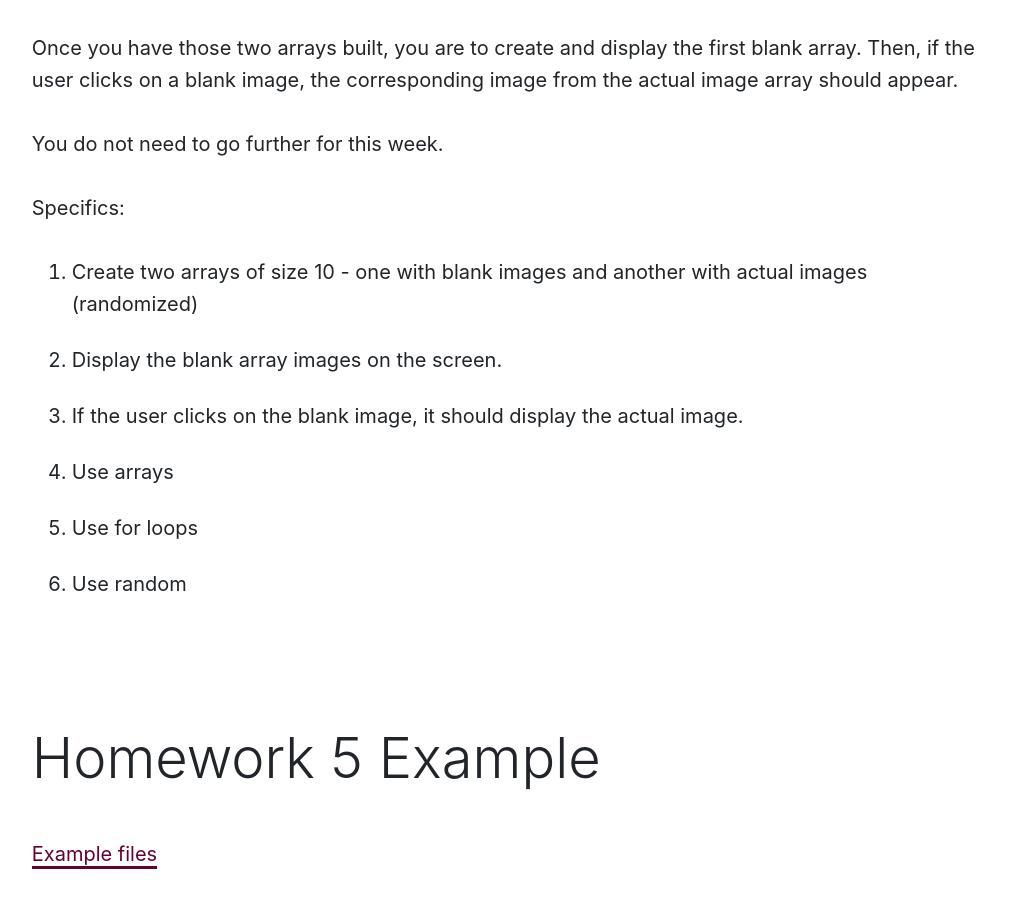
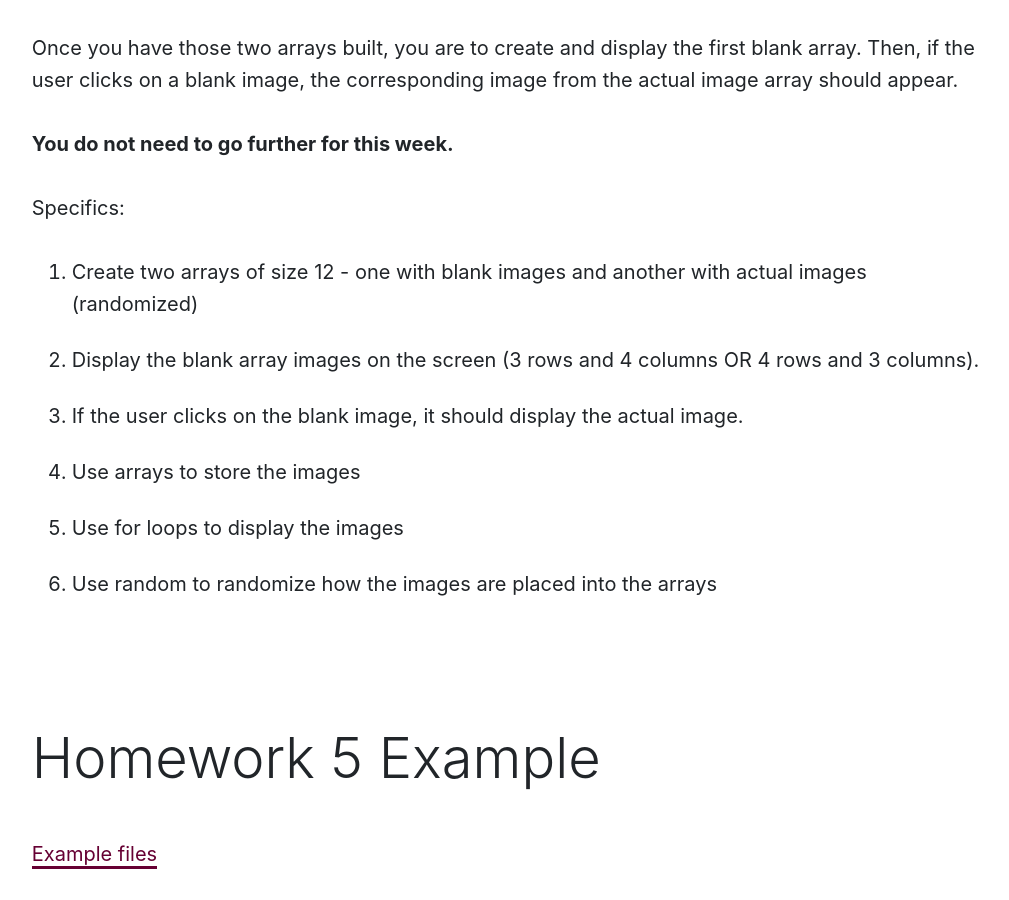
Before and after one commit to Montana-Media-Arts/441-web-tech-Spring2024-course, a Jekyll site: the page built from modules/week-5/_posts/2010-01-01-homework.md, in a window 1280 px wide and 900 px high, scrolled down 1061 px. Shown: the whole window, without its empty margins (132-1141 px from the left). Built offline with Jekyll 4.4.1, drawn with Linux system fonts in a browser that asks for light colours; nearby versions of some CDN libraries; comment, search, counter and statistics services are not loaded.

Commit message:
Update 2010-01-01-homework.md

```diff
--- a/modules/week-5/_posts/2010-01-01-homework.md
+++ b/modules/week-5/_posts/2010-01-01-homework.md
@@ -14,16 +14,16 @@ This week, we are going to focus on creating an array of images and an array of
 
 Once you have those two arrays built, you are to create and display the first blank array.  Then, if the user clicks on a blank image, the corresponding image from the actual image array should appear.
 
-You do not need to go further for this week.
+**You do not need to go further for this week.**
 
 Specifics:
 
-1. Create two arrays of size 10 - one with blank images and another with actual images (randomized)
-2. Display the blank array images on the screen.
+1. Create two arrays of size 12 - one with blank images and another with actual images (randomized)
+2. Display the blank array images on the screen (3 rows and 4 columns OR 4 rows and 3 columns).
 3. If the user clicks on the blank image, it should display the actual image.
-4. Use arrays
-5. Use for loops
-6. Use random
+4. Use arrays to store the images
+5. Use for loops to display the images
+6. Use random to randomize how the images are placed into the arrays
 
 
 ## Homework 5 Example
```
